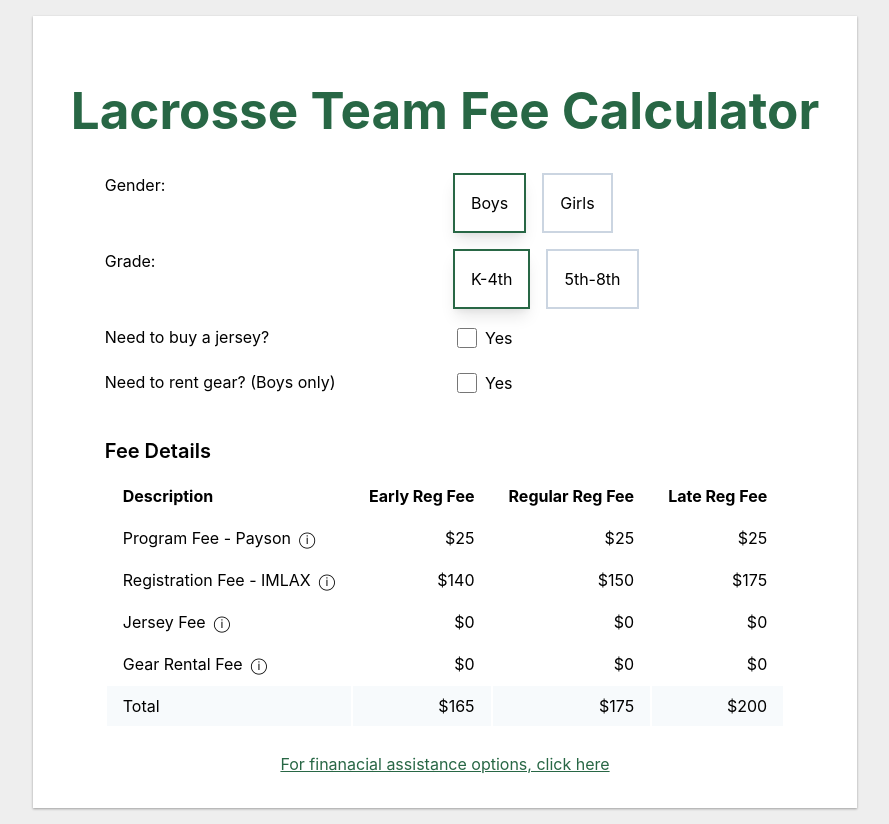
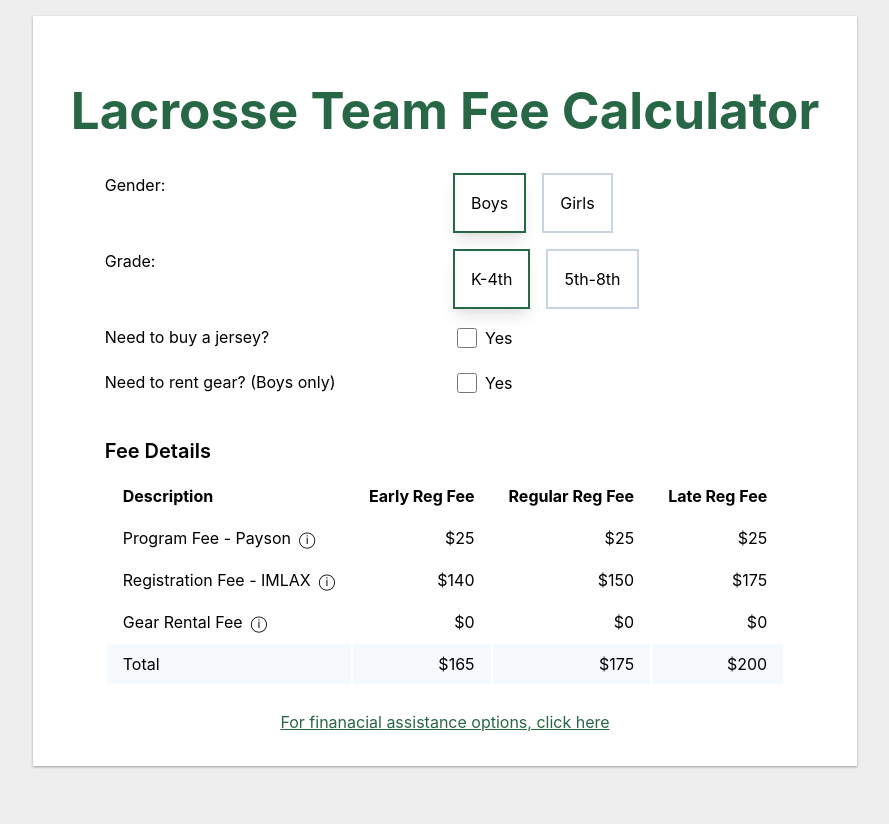
Before and after one commit to dustinmyers/pyl-lax-calc, a React (Vite) app: page / in a window 1280 px wide. Shown: the whole page, without its empty margins (195-1084 px from the left). After the commit the page ends 800 px from the top, so only its background shows below. Built offline with nearby package versions, Linux system fonts and the light colour scheme.

Commit message:
Update bottom table

```diff
--- a/src/App.tsx
+++ b/src/App.tsx
@@ -13,16 +13,16 @@ function App() {
   const boysGearRentalFee = 85;
 
   // Calculate fees based on selected options
-  const programFeeTotal = gender === 'girls' || grade === 'k4' ? programFee : programFee + 30;
   const jerseyFeeTotal = needsJersey ? jerseyFee : 0;
+  const programFeeTotal = (gender === 'girls' || grade === 'k4' ? programFee : programFee + 30) + jerseyFeeTotal;
   const gearRentalFeeTotal = gender === 'boys' && needsGear ? boysGearRentalFee : 0;
   const earlyRegistrationFeeTotal = grade === 'k4' ? 140 : 160
   const regularRegistrationFeeTotal = grade === 'k4' ? 150 : 170
   const lateRegistrationFeeTotal = grade === 'k4' ? 175 : 195
 
-  const totalEarlyFee = programFeeTotal + jerseyFeeTotal + gearRentalFeeTotal + earlyRegistrationFeeTotal;
-  const totalRegularFee = programFeeTotal + jerseyFeeTotal + gearRentalFeeTotal + regularRegistrationFeeTotal;
-  const totalLateFee = programFeeTotal + jerseyFeeTotal + gearRentalFeeTotal + lateRegistrationFeeTotal;
+  const totalEarlyFee = programFeeTotal + gearRentalFeeTotal + earlyRegistrationFeeTotal;
+  const totalRegularFee = programFeeTotal + gearRentalFeeTotal + regularRegistrationFeeTotal;
+  const totalLateFee = programFeeTotal + gearRentalFeeTotal + lateRegistrationFeeTotal;
 
   const handleGenderChange = (e: React.ChangeEvent<HTMLInputElement>) => {
     setGender(e.target.value);
@@ -150,7 +150,7 @@ function App() {
               <tr>
                 <td className="calc-table-padding calc-table-first-column">
                   Program Fee - Payson
-                  <Tooltip message={`Team and individual pictures,${grade === 'k8' && gender === 'boys' ? ' pre-season tournament,' : ''} team & program events, practice field space, team equipment, program administration`}>
+                  <Tooltip message={`Team and individual pictures,${grade === 'k8' && gender === 'boys' ? ' pre-season tournament,' : ''} team & program events, practice field space, team equipment, program administration. Also, all players need a Payson Youth Lacrosse jersey, but do not need to purchase a new jersey for each season. If you have a jersey from a prior season that still fits and is in acceptable condition, you can definitely use it again. These fees are paid directly to PYL`}>
                   ⓘ
                   </Tooltip>
                 </td>
@@ -168,17 +168,6 @@ function App() {
                 <td className="calc-table-padding calc-text-right">${earlyRegistrationFeeTotal}</td>
                 <td className="calc-table-padding calc-text-right">${regularRegistrationFeeTotal}</td>
                 <td className="calc-table-padding calc-text-right">${lateRegistrationFeeTotal}</td>
-              </tr>
-              <tr>
-                <td className="calc-table-padding calc-table-first-column">
-                  Jersey Fee
-                  <Tooltip message="All players need a Payson Youth Lacrosse jersey, but do not need to purchase a new jersey for each season. If you have a jersey from a prior season that still fits and is in acceptable condition, you can definitely use it again. These fees are paid directly to PYL">
-                    ⓘ
-                  </Tooltip>
-                </td>
-                <td className="calc-table-padding calc-text-right">${jerseyFeeTotal}</td>
-                <td className="calc-table-padding calc-text-right">${jerseyFeeTotal}</td>
-                <td className="calc-table-padding calc-text-right">${jerseyFeeTotal}</td>
               </tr>
               <tr>
                 <td className="calc-table-padding calc-table-first-column">
@@ -206,7 +195,6 @@ function App() {
               registrationFee={earlyRegistrationFeeTotal}
               totalFee={totalEarlyFee}
               programFee={programFeeTotal}
-              jerseyFee={jerseyFeeTotal}
               gearRentalFee={gearRentalFeeTotal}
               grade={grade}
             />
@@ -216,7 +204,6 @@ function App() {
               registrationFee={regularRegistrationFeeTotal}
               totalFee={totalRegularFee}
               programFee={programFeeTotal}
-              jerseyFee={jerseyFeeTotal}
               gearRentalFee={gearRentalFeeTotal}
               grade={grade}
             />
@@ -226,7 +213,6 @@ function App() {
               registrationFee={lateRegistrationFeeTotal}
               totalFee={totalLateFee}
               programFee={programFeeTotal}
-              jerseyFee={jerseyFeeTotal}
               gearRentalFee={gearRentalFeeTotal}
               grade={grade}
             />
@@ -248,12 +234,11 @@ interface ExpandableCardProps {
   registrationFee: number;
   totalFee: number;
   programFee: number;
-  jerseyFee: number;
   gearRentalFee: number;
   grade: string;
 }
 
-const ExpandableCard: React.FC<ExpandableCardProps> = ({ title, gender, registrationFee, totalFee, programFee, jerseyFee, gearRentalFee, grade }) => {
+const ExpandableCard: React.FC<ExpandableCardProps> = ({ title, gender, registrationFee, totalFee, programFee, gearRentalFee, grade }) => {
   return (
     <div className="calc-card">
       <div className="calc-card-header">
@@ -271,7 +256,7 @@ const ExpandableCard: React.FC<ExpandableCardProps> = ({ title, gender, registra
             <tr>
               <td className="calc-card-table-padding calc-table-first-column">
                 Program Fee - PYL
-                <Tooltip message={`Team and individual pictures,${grade === 'k8' && gender === 'boys' ? ' pre-season tournament,' : ''} team & program events, practice field space, team equipment, program administration`}>
+                <Tooltip message={`Team and individual pictures,${grade === 'k8' && gender === 'boys' ? ' pre-season tournament,' : ''} team & program events, practice field space, team equipment, program administration. Also, all players need a Payson Youth Lacrosse jersey, but do not need to purchase a new jersey for each season. If you have a jersey from a prior season that still fits and is in acceptable condition, you can definitely use it again. These fees are paid directly to PYL`}>
                 ⓘ
                 </Tooltip>
               </td>
@@ -285,15 +270,6 @@ const ExpandableCard: React.FC<ExpandableCardProps> = ({ title, gender, registra
                 </Tooltip>
               </td>
               <td className="calc-card-table-padding calc-text-right">${registrationFee}</td>
-            </tr>
-            <tr>
-              <td className="calc-card-table-padding calc-table-first-column">
-                Jersey Fee
-                <Tooltip message="All players need a Payson Youth Lacrosse jersey, but do not need to purchase a new jersey for each season. If you have a jersey from a prior season that still fits and is in acceptable condition, you can definitely use it again. These fees are paid directly to PYL">
-                  ⓘ
-                </Tooltip>
-              </td>
-              <td className="calc-card-table-padding calc-text-right">${jerseyFee}</td>
             </tr>
             <tr>
               <td className="calc-card-table-padding calc-table-first-column">
```
